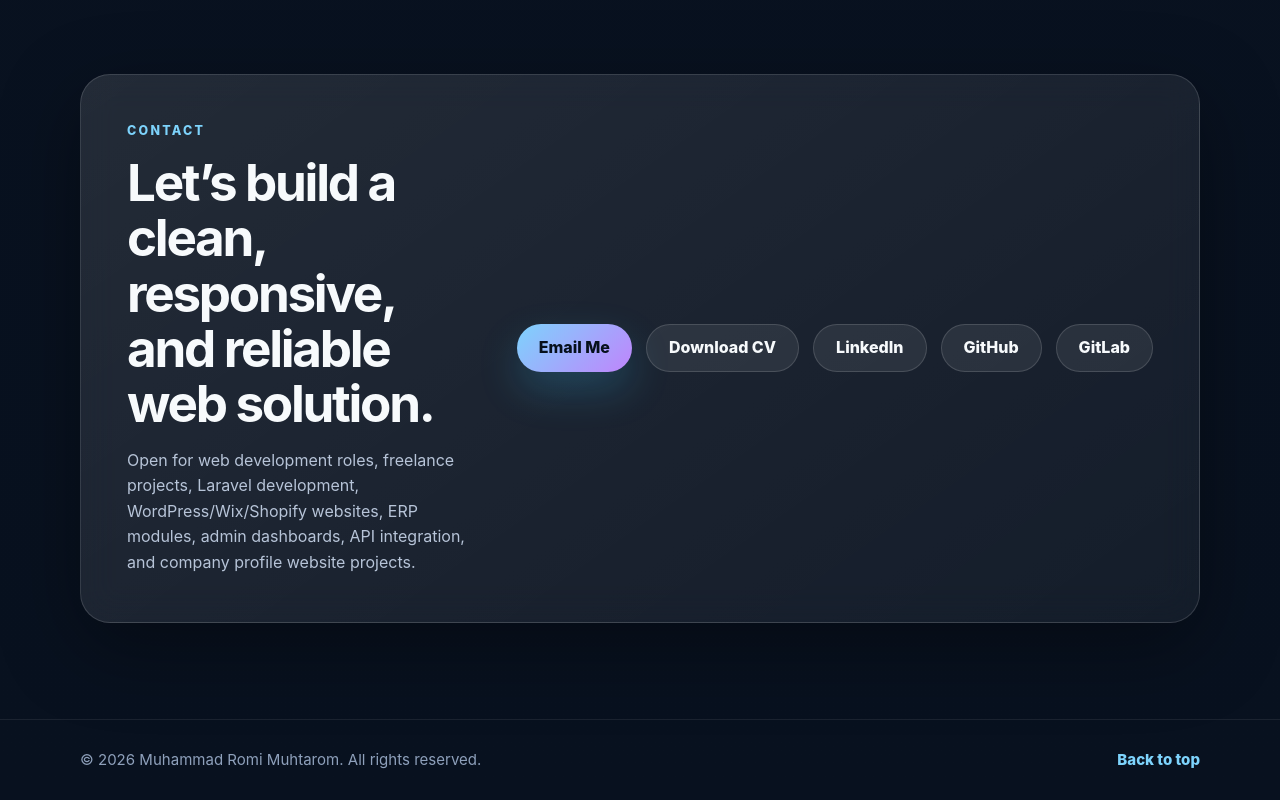
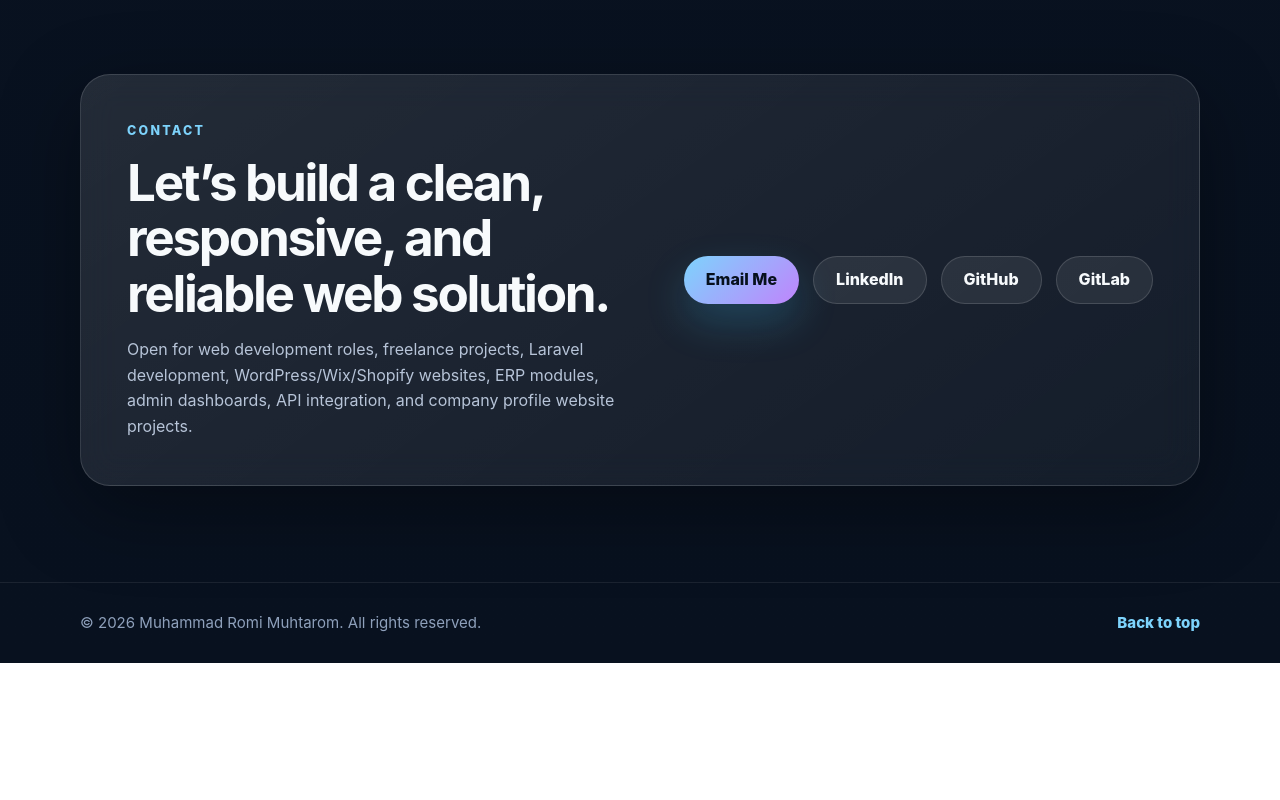
Before and after one commit to mromimuhtarom/portfolio-romi, a plain HTML site: page index.html in a window 1280 px wide. Shown: the part 6090-6890 px from the top of the page. After the commit the page ends 6753 px from the top, so only its background shows below. Drawn offline with Linux system fonts and the light colour scheme.

Commit message:
Comment out Download CV link in index.html
Comment out the Download CV link in contact actions.

```diff
--- a/index.html
+++ b/index.html
@@ -382,7 +382,7 @@
         </div>
         <div class="contact-actions">
           <a class="btn btn-primary" href="mailto:mromimuhtarom28@gmail.com">Email Me</a>
-          <a class="btn btn-secondary" href="assets/files/muhammad-romi-cv.pdf" target="_blank" rel="noreferrer">Download CV</a>
+          <!-- <a class="btn btn-secondary" href="assets/files/muhammad-romi-cv.pdf" target="_blank" rel="noreferrer">Download CV</a> -->
           <a class="btn btn-secondary" href="https://www.linkedin.com/in/muhammad-romi-muhtarom-65a1a6191/" target="_blank" rel="noreferrer">LinkedIn</a>
           <a class="btn btn-secondary" href="https://github.com/mromimuhtarom" target="_blank" rel="noreferrer">GitHub</a>
           <a class="btn btn-secondary" href="https://gitlab.com/mromimuhtarom28" target="_blank" rel="noreferrer">GitLab</a>
```
